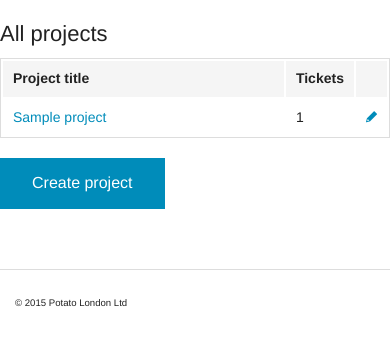
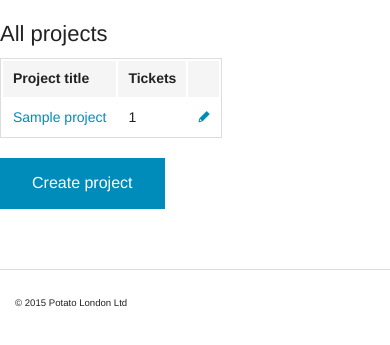
Before and after one commit to MiiRaGe/potaticket, a Django app: template tracker/templates/site/project_list.html in a window 390 px wide. Shown: the part 45-390 px from the top of the page. Run offline with Django 3.2, Linux system fonts and the light colour scheme; the template is opened without the code that fills it: most values are stand-ins (such as "Sample title", 1, 10 or a date in 2020).

Commit message:
Update the table style to make it more responsive, not perfect though

```diff
--- a/tracker/templates/site/_project_list_table.html
+++ b/tracker/templates/site/_project_list_table.html
@@ -1,17 +1,17 @@
-<table>
+<table class="large-12">
     <thead>
     <tr>
-        <th width="1200">Project title</th>
-        <th>Tickets</th>
+        <th class="large-9">Project title</th>
+        <th class="large-3">Tickets</th>
         <th></th>
     </tr>
     </thead>
     <tbody>
     {% for project in object_list %}
         <tr>
-            <td><a href="{% url "project-detail" project_id=project.id %}">{{ project.title|truncatechars:50 }}</a>
+            <td class="large-9"><a href="{% url "project-detail" project_id=project.id %}">{{ project.title }}</a>
             </td>
-            <td>{{ project.tickets.all|length }}
+            <td class="large-3">{{ project.tickets.all|length }}
             </td>
             <td>
                 <a href="{% url "project-update" project_id=project.pk %}">
```
